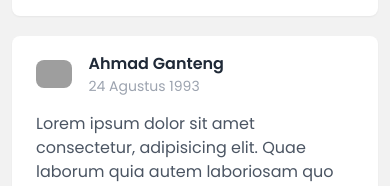
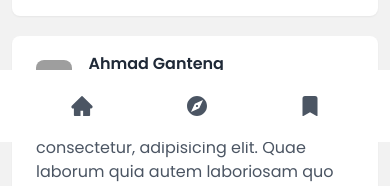
Before and after one commit to ahmdsk/Tweeter, a React (Vite) app: page /profile in a window 390 px wide. Shown: the part 702-888 px from the top of the page. Built offline with nearby package versions, Linux system fonts and the light colour scheme; grey boxes are pictures that could not be loaded.

Commit message:
Add Bottombar in profile section

```diff
--- a/src/components/Profile/ProfileSection.jsx
+++ b/src/components/Profile/ProfileSection.jsx
@@ -13,7 +13,7 @@ export default function ProfileSection() {
                 <div className="md:w-4/12 min-[300px]:w-full">
                     <LeftMenu menu={menu} />
                 </div>
-                <div className="md:w-8/12 min-[300px]:w-full">
+                <div className="md:w-8/12 min-[300px]:w-full min-[300px]:pb-24">
                     <TweetSection />
                 </div>
             </div>
--- a/src/pages/Profile.jsx
+++ b/src/pages/Profile.jsx
@@ -1,4 +1,4 @@
-import Footer from "../components/Footer";
+import BottomBar from "../components/BootomBar";
 import Header from "../components/Header";
 import ProfileSection from "../components/Profile/ProfileSection";
 
@@ -7,7 +7,7 @@ export default function Profile() {
     <>
         <Header />
         <ProfileSection />
-        {/* <Footer /> */}
+        <BottomBar />
     </>
   )
 }
```
